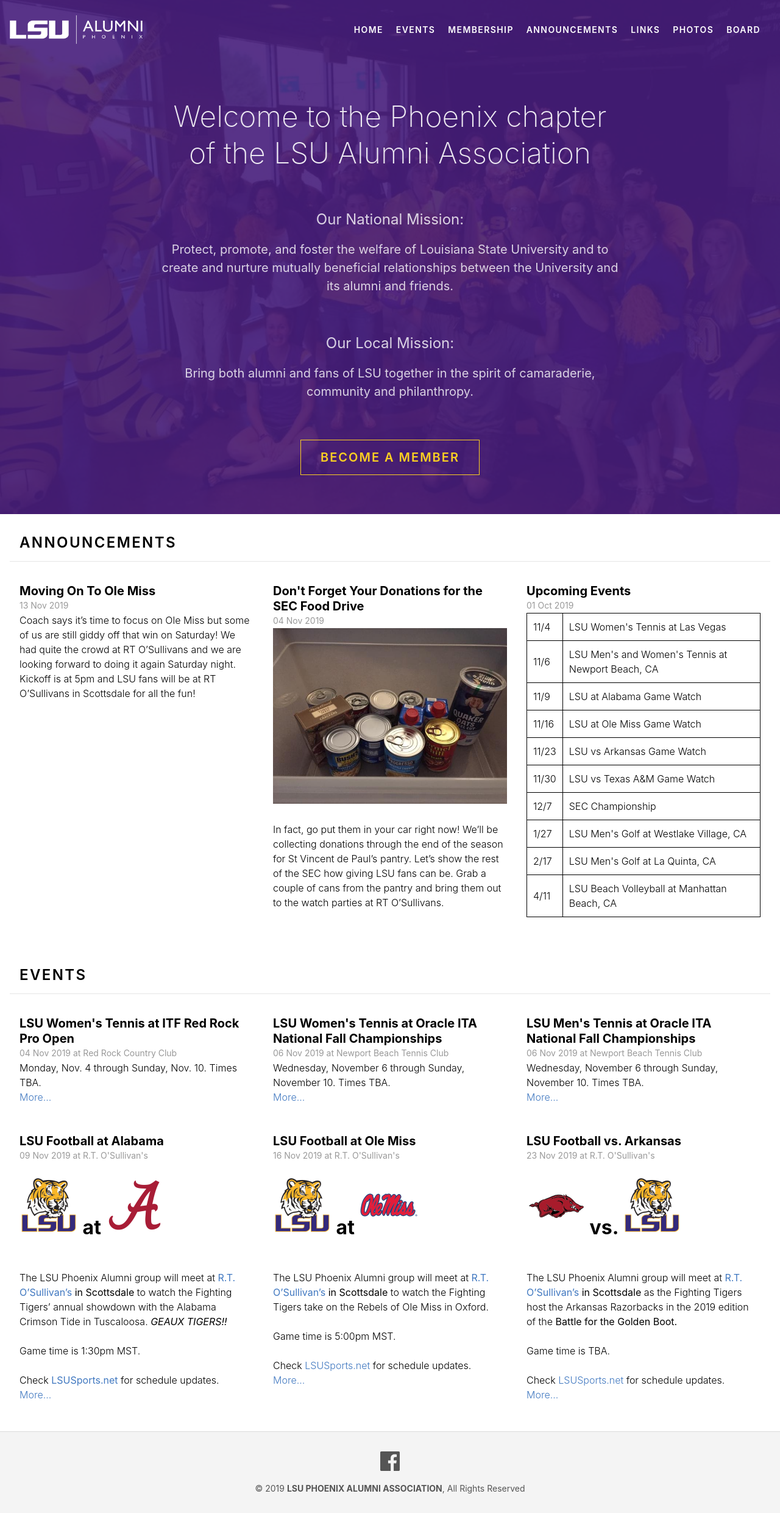
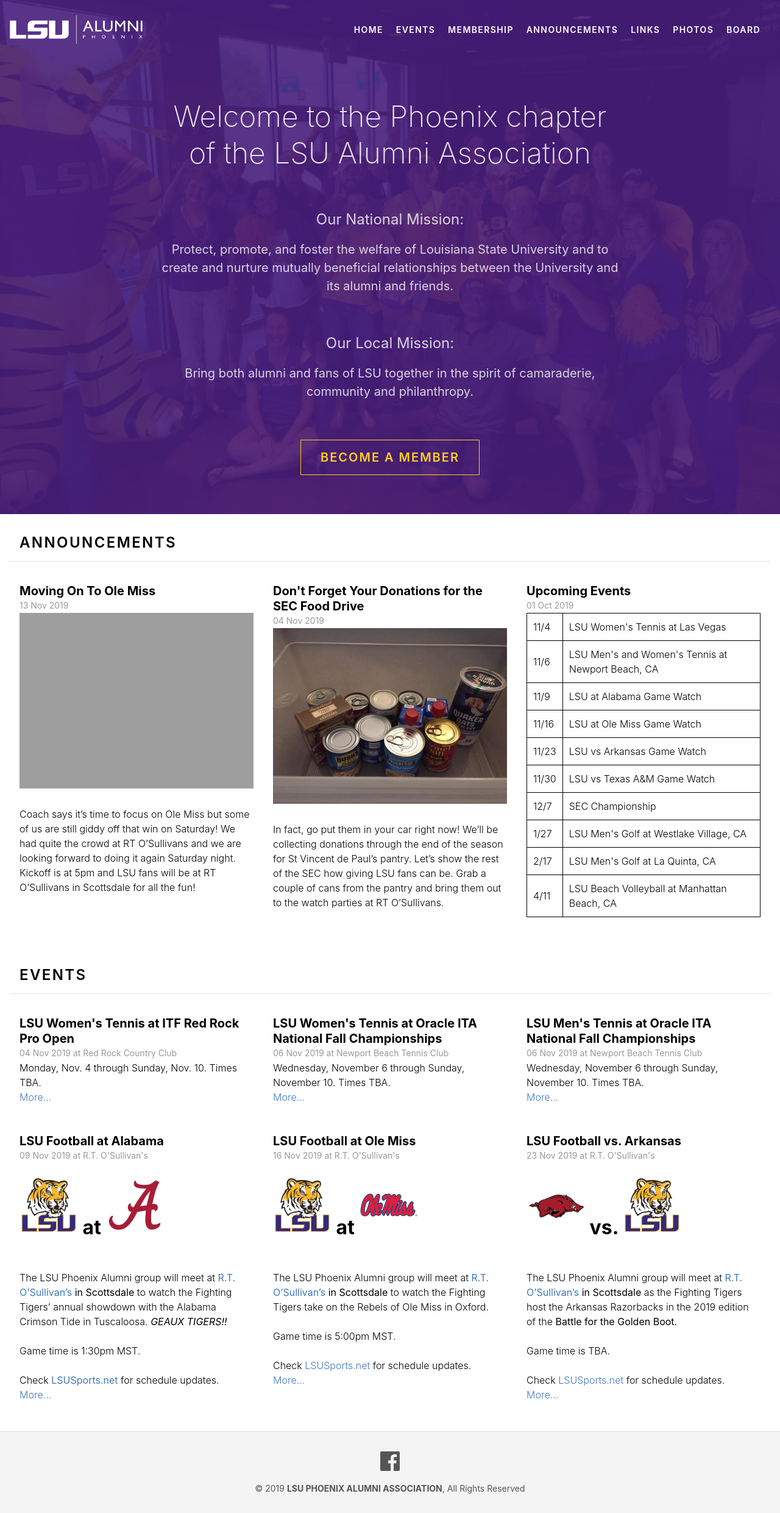
Before and after one commit to lsu-phoenix-alumni/lsu-phoenix-alumni.github.io, a Jekyll site: the page built from index.html, in a window 1280 px wide. Shown: the whole page at 61% size. Built offline with Jekyll 4.4.1, drawn with Linux system fonts in a browser that asks for light colours.

Commit message:
Updated Moving On To Ole Miss

```diff
--- a/_announcements/moving-on-to-ole-miss.markdown
+++ b/_announcements/moving-on-to-ole-miss.markdown
@@ -3,5 +3,6 @@
 date: 2019-11-13 09:55:00 -07:00
 ---
 
-
+![alt text](https://lsu-phoenix-alumni.github.io/assets/img/OleMissWatchParty.png)
+<br>
 Coach says it's time to focus on Ole Miss but some of us are still giddy off that win on Saturday! We had quite the crowd at RT O'Sullivans and we are looking forward to doing it again Saturday night. Kickoff is at 5pm and LSU fans will be at RT O'Sullivans in Scottsdale for all the fun!
```
